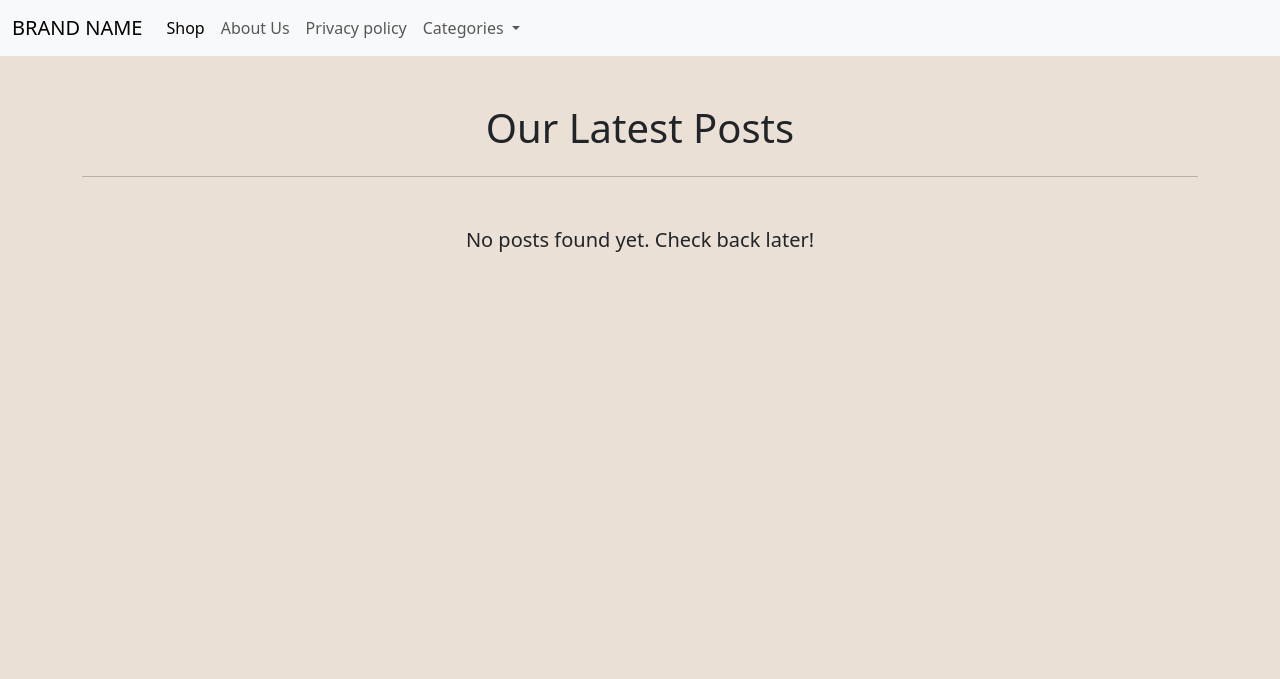
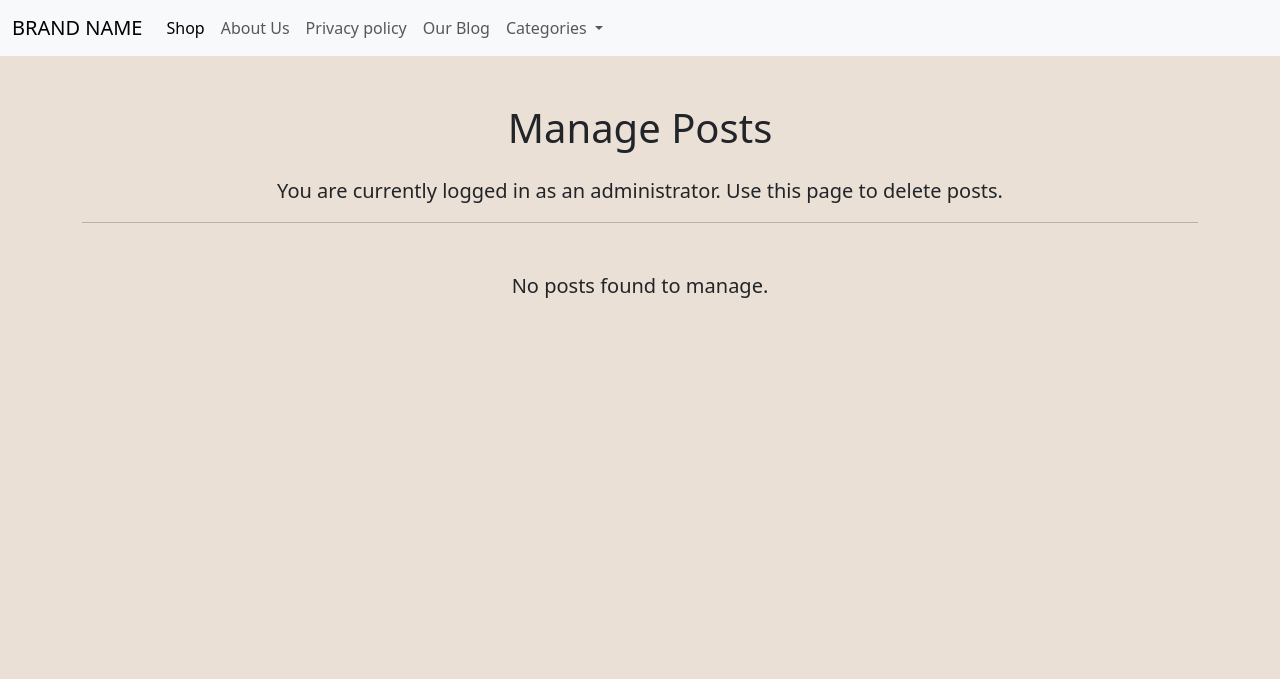
Before and after one commit to Alexukk/Diordiev-Crafts, a Flask app: page /delete-post in a window 1280 px wide. Shown: the top 679 px of the page. Run offline with Flask 3, Linux system fonts and the light colour scheme; the visitor is signed in with stand-in values (Sample User, id 1).

Commit message:
Updated logic for adding and deleting posts with files

```diff
--- a/main.py
+++ b/main.py
@@ -4,6 +4,7 @@ from datetime import timedelta
 from dotenv import load_dotenv
 import os
 from datetime import datetime, timezone
+from werkzeug.utils import secure_filename
 
 load_dotenv()
 
@@ -13,6 +14,12 @@ app.secret_key = os.getenv('SECRET_KEY')
 app.config['SQLALCHEMY_DATABASE_URI'] = 'sqlite:///DiordievCrafts.db'
 db = SQLAlchemy(app)
 
+UPLOAD_FOLDER = './static/uploads'
+app.config['UPLOAD_FOLDER'] = UPLOAD_FOLDER
+
+# Проверяем, существует ли папка, и создаем ее, если нет
+if not os.path.exists(UPLOAD_FOLDER):
+    os.makedirs(UPLOAD_FOLDER)
 
 # -------------------------DB MODELS logic started--------------------------------#
 
@@ -102,7 +109,7 @@ def admin_panel():
     return render_template('panel.html')
 
 
-@app.route('/admin-panel/create-product', methods=['GET', 'POST'])
+@app.route('/create-product', methods=['GET', 'POST'])
 def create_product():
     if not session.get("logged_in"):
         flash('You need to be logged in to create a product.', 'warning')
@@ -147,9 +154,19 @@ def create_post():
         try:
             title = request.form.get('title')
             text = request.form.get('text')
-            photo = request.form.get('photo')
 
-            new_post = Post(title=title, photo=photo, text=text)
+            # 3. Обработка загруженного файла
+            uploaded_file = request.files.get('photo')
+            photo_path = None
+            if uploaded_file and uploaded_file.filename:
+                # Делаем имя файла безопасным
+                filename = secure_filename(uploaded_file.filename)
+                # Сохраняем файл в папку загрузок
+                uploaded_file.save(os.path.join(app.config['UPLOAD_FOLDER'], filename))
+
+                photo_path = filename
+
+            new_post = Post(title=title, photo=photo_path, text=text)
             db.session.add(new_post)
             db.session.commit()
 
@@ -169,7 +186,7 @@ def delete_post_page():
         flash('You need to be logged in to delete a post.', 'warning')
         return redirect(url_for('login'))
     all_posts = Post.query.order_by(Post.date.desc()).all()
-    return render_template('posts.html', posts=all_posts)
+    return render_template('delete_post.html', posts=all_posts)
 
 
 
--- a/templates/base.html
+++ b/templates/base.html
@@ -30,6 +30,10 @@
           <hr>
         <li class="nav-item">
           <a class="nav-link" href="{{ url_for('privacy_policy') }}">Privacy policy</a>
+        </li>
+          <hr>
+          <li class="nav-item">
+          <a class="nav-link" href="{{ url_for('posts') }}">Our Blog</a>
         </li>
           <hr>
         <li class="nav-item dropdown">
--- a/templates/create_post.html
+++ b/templates/create_post.html
@@ -23,7 +23,7 @@
 
                     <div class="mb-3">
                         <label for="photo" class="form-label">Enter Photo link</label>
-                        <input type="url" class="form-control" id="photo" name="photo">
+                        <input type="file" class="form-control" id="photo" name="photo">
                     </div>
 
                     <div class="text-center">
--- a/templates/delete_post.html
+++ b/templates/delete_post.html
@@ -1,21 +1,23 @@
 {% extends "base.html" %}
 
-{% block title %}Our Blog{% endblock %}
+{% block title %}Manage Posts{% endblock %}
 
 {% block content %}
 <section class="container mt-5">
-    <h1 class="text-center mb-4">Our Latest Posts</h1>
+    <h1 class="text-center mb-4">Manage Posts</h1>
+    <p class="text-center lead">You are currently logged in as an administrator. Use this page to delete posts.</p>
     <hr>
 
     {% if not posts %}
-        <p class="text-center lead mt-5">No posts found yet. Check back later!</p>
+        <p class="text-center lead mt-5">No posts found to manage.</p>
     {% else %}
         <div class="row">
             {% for post in posts %}
             <div class="col-lg-4 col-md-6 mb-4">
                 <div class="card h-100 shadow-sm">
                     {% if post.photo %}
-                        <img src="{{ post.photo }}" class="card-img-top" alt="{{ post.title }}">
+                       <img src="{{ url_for('static', filename='uploads/' + post.photo) }}" class="card-img-top" alt="{{ post.title }}">
+
                     {% endif %}
                     <div class="card-body d-flex flex-column">
                         <h5 class="card-title">{{ post.title }}</h5>
--- a/templates/panel.html
+++ b/templates/panel.html
@@ -28,7 +28,7 @@
         <div class="admin-card">
             <h3>Manage Posts</h3>
             <p>View, edit, or delete existing posts.</p>
-            <a href="#" class="admin-button">Go</a>
+            <a href="{{ url_for('delete_post_page') }}" class="admin-button">Go</a>
         </div>
     </div>
 </section>
--- a/templates/posts.html
+++ b/templates/posts.html
@@ -15,14 +15,16 @@
             <div class="col-lg-4 col-md-6 mb-4">
                 <div class="card h-100 shadow-sm">
                     {% if post.photo %}
-                        <img src="{{ post.photo }}" class="card-img-top" alt="{{ post.title }}">
+                        {% if post.photo.startswith('http') %}
+                            <img src="{{ post.photo }}" class="card-img-top" alt="{{ post.title }}">
+                        {% else %}
+                            <img src="{{ url_for('static', filename='uploads/' + post.photo) }}" class="card-img-top" alt="{{ post.title }}">
+                        {% endif %}
                     {% endif %}
                     <div class="card-body d-flex flex-column">
                         <h5 class="card-title">{{ post.title }}</h5>
                         <p class="card-text text-muted small">{{ post.date.strftime('%Y-%m-%d') }}</p>
                         <p class="card-text">{{ post.text }}</p>
-                            </form>
-                        </div>
                     </div>
                 </div>
             </div>
```
Also changed, not shown: instance/DiordievCrafts.db, static/uploads/Screenshot_2025-04-09_110217.png (added), templates/create_product.html (added).
